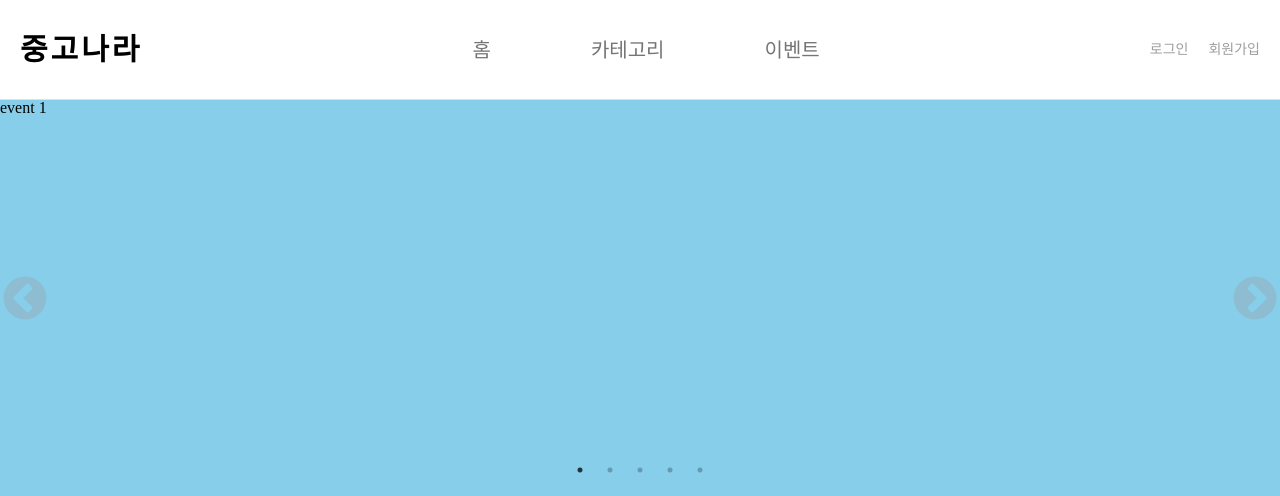
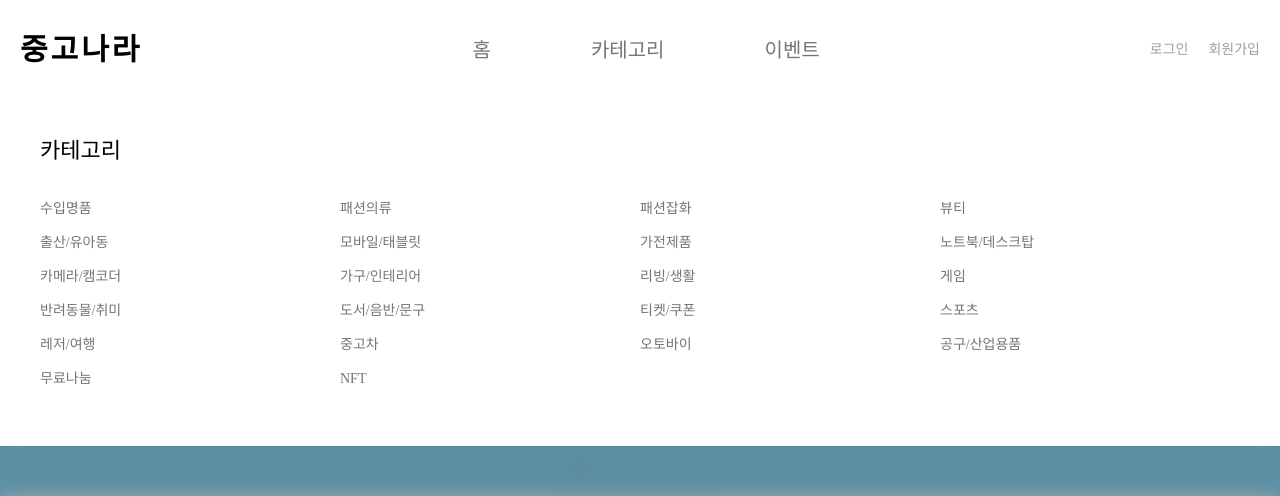
Before and after one commit to HyeBinYang/shopping-client, a React (Create React App) app: page / in a window 1280 px wide. Shown: the top 496 px of the page. Built offline with nearby package versions, Linux system fonts and the light colour scheme.

Commit message:
feat : 카테고리 서브메뉴 컴포넌트 구현

```diff
--- a/src/components/base/Header.tsx
+++ b/src/components/base/Header.tsx
@@ -1,7 +1,8 @@
-import React from "react";
+import React, { useState } from "react";
 import styled from "styled-components";
 import { Link } from "react-router-dom";
 import colors from "../../styles/colors";
+import HomeCategoryMenu from "../home/HomeCategoryMenu";
 
 const Wrapper = styled.header`
   position: sticky;
@@ -15,7 +16,6 @@
   display: flex;
   align-items: center;
   justify-content: space-between;
-  border-bottom: 1px solid ${colors.grey[300]};
 
   .header__logo {
     font-size: 30px;
@@ -24,7 +24,7 @@
     color: #000;
   }
 
-  nav {
+  .header__menus {
     display: flex;
     gap: 100px;
 
@@ -56,22 +56,43 @@
 `;
 
 const Header = () => {
+  const [activeCategoryMenu, setActiveCategoryMenu] = useState(true);
+
   return (
     <Wrapper>
       <Link to={"/"} className="header__logo">
         <h1>중고나라</h1>
       </Link>
-      <nav>
+      <ul className="header__menus">
+        <li>
           <Link to={"/"} className="nav__item">
             홈
           </Link>
-        <Link to={"/category"} className="nav__item">
+        </li>
+        <li>
+          <Link
+            to={"/category"}
+            className="nav__item"
+            onMouseOver={() => {
+              setActiveCategoryMenu(true);
+            }}
+          >
             카테고리
           </Link>
+          <HomeCategoryMenu
+            active={activeCategoryMenu}
+            onMouseLeave={() => setActiveCategoryMenu(false)}
+            onClose={() => {
+              setActiveCategoryMenu(false);
+            }}
+          />
+        </li>
+        <li>
           <Link to={"/event"} className="nav__item">
             이벤트
           </Link>
-      </nav>
+        </li>
+      </ul>
       <div className="header__right">
         <Link to={"/"}>로그인</Link>
         <Link to={"/"}>회원가입</Link>
--- /dev/null
+++ b/src/components/home/HomeCategoryMenu.tsx
@@ -0,0 +1,107 @@
+import React, { HTMLAttributes } from "react";
+import styled from "styled-components";
+import colors from "../../styles/colors";
+
+const Wrapper = styled.div`
+  position: absolute;
+  top: 100px;
+  left: 0;
+  z-index: 1000;
+  width: 100%;
+  display: none;
+
+  .backdrop {
+    position: absolute;
+    top: 0;
+    left: 0;
+    width: 100vw;
+    height: 100vh;
+    background-color: rgba(0, 0, 0, 0.3);
+    backdrop-filter: blur(10px);
+  }
+
+  &.active {
+    display: block;
+  }
+
+  .menu__content {
+    position: relative;
+    padding: 40px 40px 60px;
+    background-color: #fff;
+  }
+
+  .menu__title {
+    margin-bottom: 40px;
+    font-size: 22px;
+  }
+
+  .menu__list {
+    display: flex;
+    flex-wrap: wrap;
+    gap: 20px 0px;
+
+    li {
+      width: 25%;
+      font-size: 14px;
+      color: ${colors.grey[600]};
+      cursor: pointer;
+
+      &:hover {
+        color: #000;
+      }
+    }
+  }
+`;
+
+interface HomeCategoryMenuProps extends HTMLAttributes<HTMLDivElement> {
+  active: boolean;
+  onClose(): void;
+}
+
+const categoryList = [
+  "수입명품",
+  "패션의류",
+  "패션잡화",
+  "뷰티",
+  "출산/유아동",
+  "모바일/태블릿",
+  "가전제품",
+  "노트북/데스크탑",
+  "카메라/캠코더",
+  "가구/인테리어",
+  "리빙/생활",
+  "게임",
+  "반려동물/취미",
+  "도서/음반/문구",
+  "티켓/쿠폰",
+  "스포츠",
+  "레저/여행",
+  "중고차",
+  "오토바이",
+  "공구/산업용품",
+  "무료나눔",
+  "NFT",
+];
+
+const HomeCategoryMenu: React.FC<HomeCategoryMenuProps> = ({ active, onClose, ...props }) => {
+  return (
+    <Wrapper className={active ? "active" : ""} {...props}>
+      <div
+        className="backdrop"
+        onMouseOver={() => {
+          onClose();
+        }}
+      ></div>
+      <div className="menu__content">
+        <p className="menu__title">카테고리</p>
+        <ul className="menu__list">
+          {categoryList.map((category) => (
+            <li key={category}>{category}</li>
+          ))}
+        </ul>
+      </div>
+    </Wrapper>
+  );
+};
+
+export default HomeCategoryMenu;
```
Lines whose indentation alone changed are shown as unchanged.
